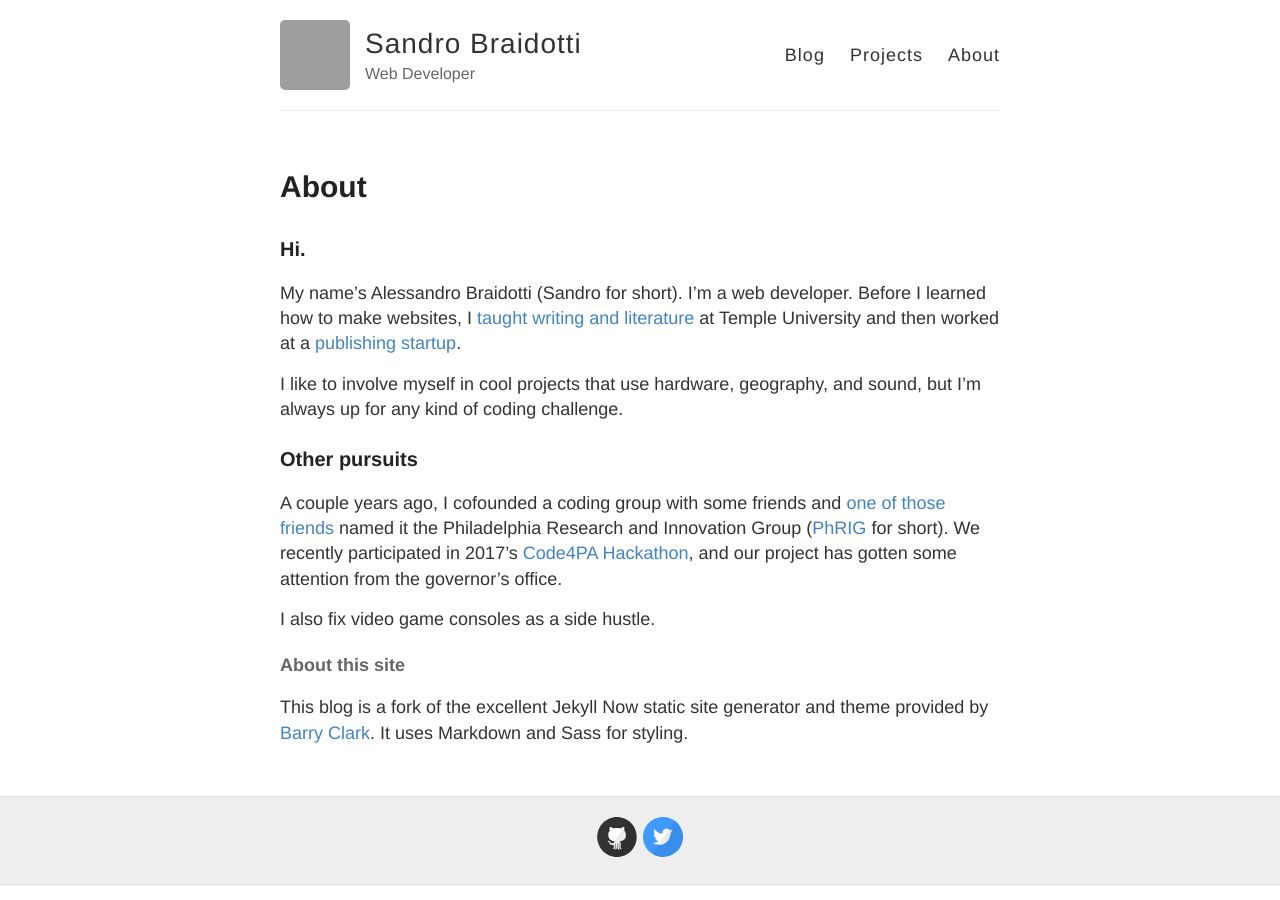
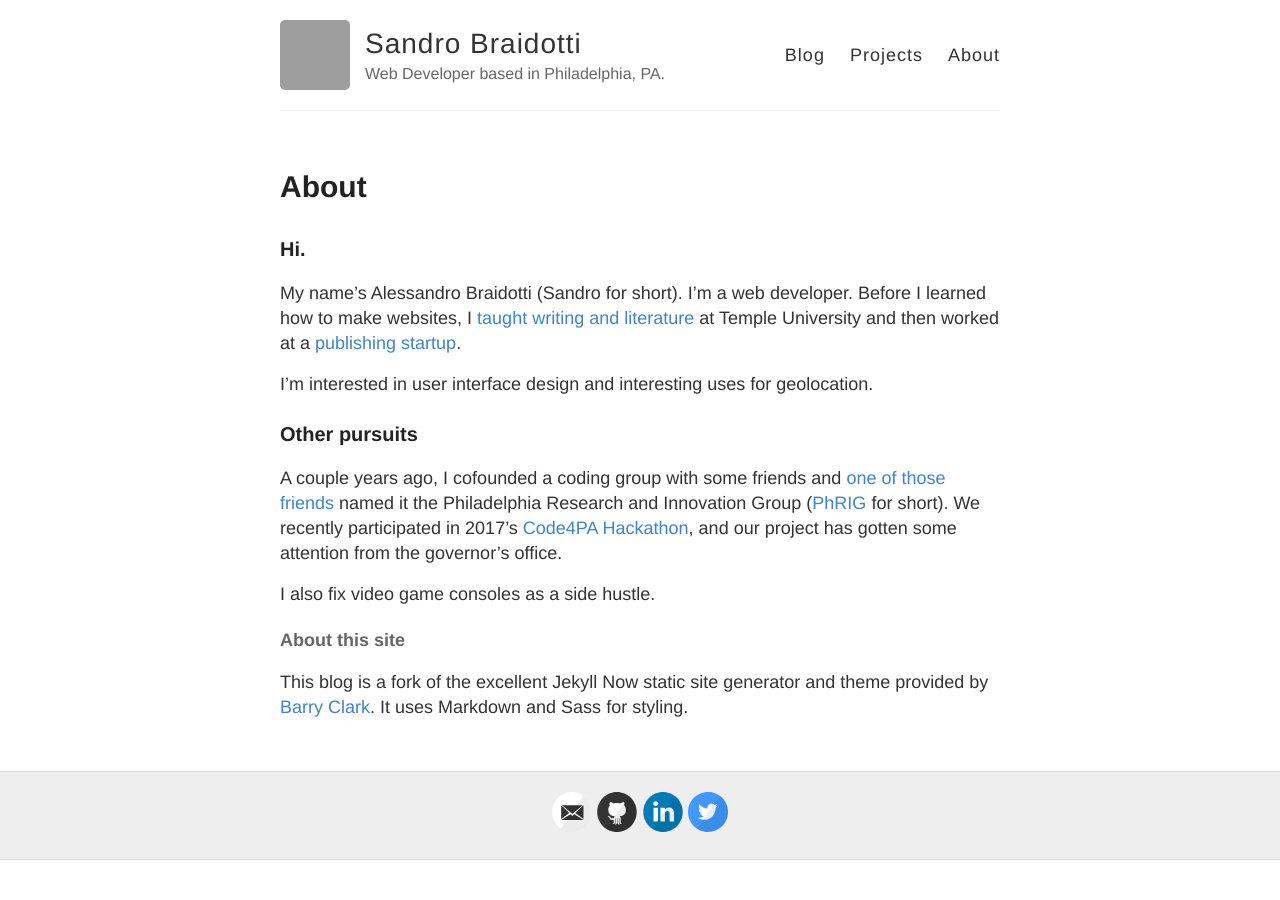
Before and after one commit to abraidotti/abraidotti.github.io, a Jekyll site: the page built from about.md, in a window 1280 px wide. Built offline with Jekyll 4.4.1, drawn with Linux system fonts in a browser that asks for light colours; grey boxes are pictures that could not be loaded.

Commit message:
add styling changes

```diff
--- a/_config.yml
+++ b/_config.yml
@@ -6,7 +6,7 @@
 name: Sandro Braidotti
 
 # Short bio or description (displayed in the header)
-description: Web Developer
+description: Web Developer based in Philadelphia, PA.
 
 # URL of your avatar or profile pic (you could use your GitHub profile pic)
 avatar: https://avatars1.githubusercontent.com/u/20328440?s=400&v=4
@@ -18,12 +18,12 @@ avatar: https://avatars1.githubusercontent.com/u/20328440?s=400&v=4
 # Includes an icon in the footer for each username you enter
 footer-links:
   dribbble:
-  email:
+  email: alessandro.braidotti@gmail.com
   facebook:
   flickr:
   github: abraidotti
   instagram:
-  linkedin:
+  linkedin: alessandrobraidotti
   pinterest:
   rss: # just type anything here for a working RSS icon
   twitter: sandrobraidotti
@@ -37,7 +37,7 @@ footer-links:
 disqus:
 
 # Enter your Google Analytics web tracking code (e.g. UA-2110908-2) to activate tracking
-google_analytics:
+google_analytics: UA-112412932-1
 
 # Your website URL (e.g. http://barryclark.github.io or http://www.barryclark.co)
 # Used for Sitemap.xml and your RSS feed
--- a/about.md
+++ b/about.md
@@ -8,7 +8,7 @@ permalink: /about/
 
 My name's Alessandro Braidotti (Sandro for short). I'm a web developer. Before I learned how to make websites, I [taught writing and literature](http://www.ratemyprofessors.com/ShowRatings.jsp?tid=1321388) at Temple University and then worked at a [publishing startup](http://www.bookbaby.com).
 
-I like to involve myself in cool projects that use hardware, geography, and sound, but I'm always up for any kind of coding challenge.
+I'm interested in user interface design and interesting uses for geolocation.
 
 ### Other pursuits
 
```
Also changed, not shown: images/404.jpg (deleted), images/config.png (deleted), images/first-post.png (deleted), images/jekyll-logo.png (deleted), images/jekyll-now-theme-screenshot.jpg (deleted), images/step1.gif (deleted).
